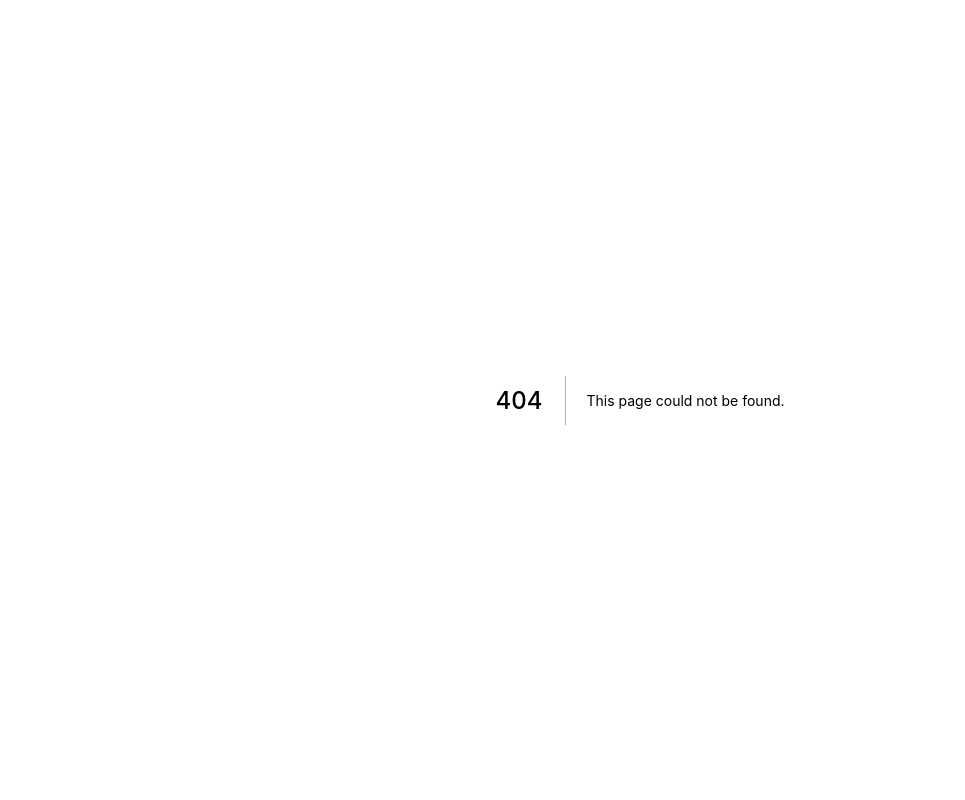
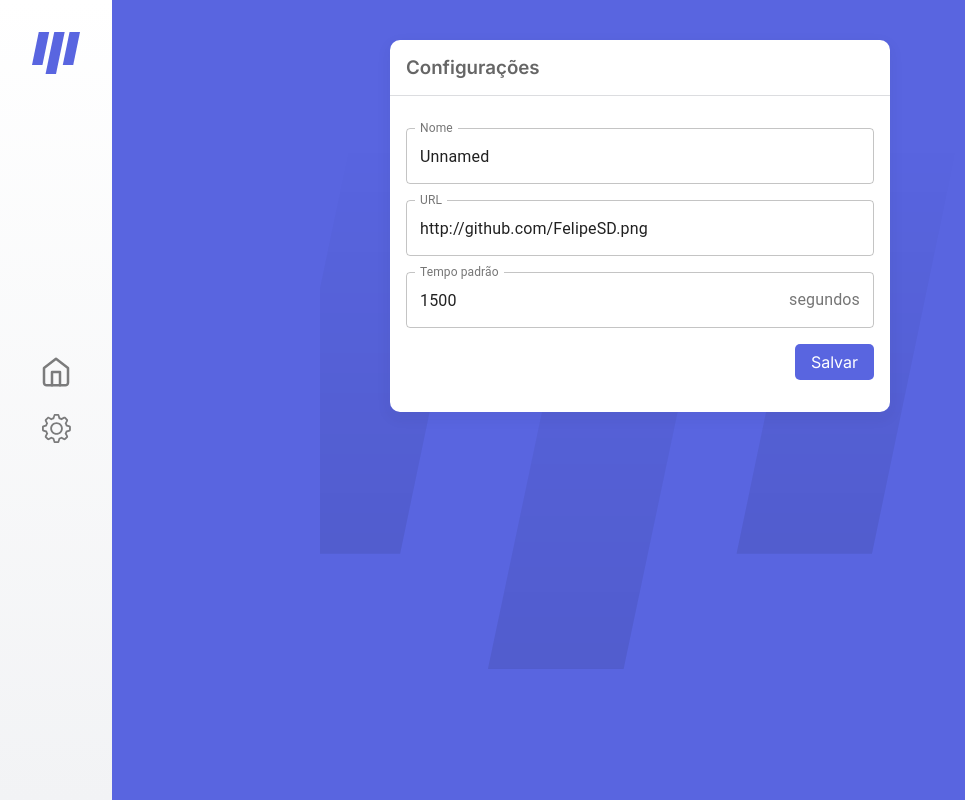
Before and after one commit to FelipeSD/move.it, a Next.js app: page /settings in a window 1280 px wide. Before the commit this address had no page. Shown: the whole page, without its empty margins (0-965 px from the left). Built offline with nearby package versions, Linux system fonts and the light colour scheme.

Commit message:
página de configurações definida

```diff
--- a/package.json
+++ b/package.json
@@ -8,10 +8,12 @@
     "start": "next start"
   },
   "dependencies": {
+    "@material-ui/core": "^4.11.3",
     "js-cookie": "^2.2.1",
     "next": "10.0.7",
     "react": "17.0.1",
-    "react-dom": "17.0.1"
+    "react-dom": "17.0.1",
+    "react-input-mask": "^2.0.4"
   },
   "devDependencies": {
     "@types/js-cookie": "^2.2.6",
--- a/src/components/LevelUpModal.tsx
+++ b/src/components/LevelUpModal.tsx
@@ -1,6 +1,7 @@
 import styles from '../styles/components/LevelUpModal.module.css';
 import {useContext} from "react";
 import {ChallengesContext} from "../contexts/ChallengesContext";
+
 export function LevelUpModal(){
 	const {level, closeLevelUpModal} = useContext(ChallengesContext);
 	return (
--- a/src/components/Profile.tsx
+++ b/src/components/Profile.tsx
@@ -4,12 +4,12 @@ import {ChallengesContext} from "../contexts/ChallengesContext";
 import styles from '../styles/components/Profile.module.css';
 
 export function Profile(){
-    const {level} = useContext(ChallengesContext);
+    const {level, name, url} = useContext(ChallengesContext);
     return (
         <div className={styles.profileContainer}>
-            <img src="http://github.com/FelipeSD.png" alt="Felipe SD"/>
+            <img src={url} alt="Foto perfil"/>
             <div>
-                <strong>Felipe Damasceno</strong>
+                <strong>{name}</strong>
                 <p>
                     <img src="icons/level.svg" alt="Level"/>
                     Level {level}
--- /dev/null
+++ b/src/components/SettingsForm.tsx
@@ -0,0 +1,102 @@
+import {useContext, useEffect, useState} from "react";
+import InputMask from 'react-input-mask';
+import styles from "../styles/components/SettingsForm.module.css";
+import {InputAdornment, TextField} from "@material-ui/core";
+import {ChallengesContext} from "../contexts/ChallengesContext";
+
+export function SettingsForm(){
+	const {
+		name,
+		changeName,
+
+		url,
+		changeUrl,
+
+		defaultTime,
+		changeDefaultTime
+	} = useContext(ChallengesContext);
+
+	const [newName, setNewName] = useState(name);
+	const [newUrl, setNewUrl] = useState(url);
+	const [newDefaultTime, setNewDefaultTime] = useState(defaultTime);
+
+	const [hasChanged, setHasChanged] = useState(false);
+
+	useEffect(()=>{
+		setHasChanged(true);
+	}, [newName, newUrl, newDefaultTime]);
+
+	function handleSubmit(e){
+		e.preventDefault();
+		if(name !== newName){
+			changeName(newName);
+		}
+		if(url !== newUrl){
+			changeUrl(newUrl);
+		}
+		if(defaultTime !== newDefaultTime) {
+			changeDefaultTime(newDefaultTime);
+		}
+
+		setHasChanged(false);
+	}
+
+	return (
+		<form method="POST" className={styles.formContainer} onSubmit={(e)=>handleSubmit(e)}>
+			<div className={styles.formGroup}>
+				<TextField
+					id="inputName"
+					label="Nome"
+					type="text"
+					placeholder="Digite o seu username"
+
+					variant="outlined"
+					fullWidth={true}
+
+					value={newName}
+					onChange={(e)=>setNewName(e.target.value)}
+				/>
+			</div>
+			<div className={styles.formGroup}>
+				<TextField
+					id="inputURL"
+					label="URL"
+					type="url"
+					placeholder="Digite a URL da imagem"
+
+					variant="outlined"
+					fullWidth={true}
+
+					value={newUrl}
+					onChange={(e)=>setNewUrl(e.target.value)}
+				/>
+			</div>
+			<div className={styles.formGroup}>
+				<InputMask
+					mask="9999"
+				    value={newDefaultTime}
+				    onChange={(e)=>setNewDefaultTime(e.target.value)}
+				>
+					{() => <TextField
+						id={"inputTime"}
+						label={"Tempo padrão"}
+						InputProps={{
+							endAdornment: <InputAdornment position="end">segundos</InputAdornment>,
+						}}
+						variant={"outlined"}
+						fullWidth={true}
+					/>}
+				</InputMask>
+			</div>
+			<div className={styles.buttonContainer}>
+				<button
+					disabled={!hasChanged}
+					type="submit"
+					className={styles.saveConfigButton}
+				>
+					Salvar
+				</button>
+			</div>
+		</form>
+	)
+}
--- a/src/contexts/ChallengesContext.tsx
+++ b/src/contexts/ChallengesContext.tsx
@@ -2,8 +2,6 @@ import {createContext, useState, ReactNode, useEffect} from 'react';
 import Cookies from 'js-cookie';
 import challenges from '../../challenges.json';
 import {LevelUpModal} from "../components/LevelUpModal";
-import {use} from "ast-types";
-import {func} from "prop-types";
 
 interface Challenge {
     type: 'body' | 'eye';
@@ -13,17 +11,27 @@ interface Challenge {
 
 interface ChallengesProviderProps {
     children: ReactNode;
-    level: number,
-    currentExperience: number
-    challengesCompleted: number
+    name: string;
+    url: string;
+    defaultTime?: number,
+    level?: number,
+    currentExperience?: number
+    challengesCompleted?: number
 }
 
 interface ChallengesContextData {
+    name: string;
     level: number;
+    defaultTime: number;
+    url: string;
     currentExperience: number;
     challengesCompleted: number;
     activeChallenge: Challenge;
     experienceToNextLevel: number;
+
+    changeName: (string)=>void;
+    changeUrl: (string)=>void;
+    changeDefaultTime: (number)=>void;
     levelUp: ()=>void;
     startNewChallenge: ()=>void;
     resetChallenge: ()=>void;
@@ -39,6 +47,9 @@ export function ChallengesProvider({
         children,
         ...rest
 }: ChallengesProviderProps){
+    const [name, setName] = useState(rest.name ?? 'Unnamed');
+    const [url, setUrl] = useState(rest.url ?? 'http://github.com/FelipeSD.png');
+    const [defaultTime, setDefaultTime] = useState(rest.defaultTime ?? 25*60);
     const [level, setLevel] = useState(rest.level ?? 1);
     const [currentExperience, setCurrentExperience] = useState(rest.currentExperience ?? 0);
     const [challengesCompleted, setChallengesCompleted] = useState(rest.challengesCompleted ?? 0);
@@ -54,11 +65,32 @@ export function ChallengesProvider({
     }, []);
 
     useEffect(()=>{
+        Cookies.set("name", String(name));
+        Cookies.set("url", String(url));
         Cookies.set("level", String(level));
+        Cookies.set("defaultTime", String(defaultTime));
         Cookies.set("currentExperience", String(currentExperience));
         Cookies.set("challengesCompleted", String(challengesCompleted));
+    }, [
+        name,
+        url,
+        level,
+        defaultTime,
+        currentExperience,
+        challengesCompleted
+    ]);
 
-    }, [level, currentExperience, challengesCompleted]);
+    function changeName(newName: string){
+        setName(newName);
+    }
+
+    function changeUrl(newUrl: string) {
+        setUrl(newUrl);
+    }
+
+    function changeDefaultTime(newDefaultTime: number) {
+        setDefaultTime(newDefaultTime);
+    }
 
     function levelUp(){
         setLevel(level+1);
@@ -111,13 +143,19 @@ export function ChallengesProvider({
     return (
         <ChallengesContext.Provider
             value={{
+                name,
+                url,
                 level,
-                levelUp,
+                defaultTime,
                 currentExperience,
                 challengesCompleted,
-                startNewChallenge,
                 activeChallenge,
                 experienceToNextLevel,
+                changeName,
+                changeUrl,
+                changeDefaultTime,
+                levelUp,
+                startNewChallenge,
                 resetChallenge,
                 completeChallenge,
                 closeLevelUpModal
--- /dev/null
+++ b/src/pages/settings.tsx
@@ -0,0 +1,59 @@
+import Head from "next/head";
+import {GetServerSideProps} from "next";
+
+import {AsideNavigation} from "../components/AsideNavigation";
+import {SettingsForm} from "../components/SettingsForm";
+import {ChallengesProvider} from "../contexts/ChallengesContext";
+
+import styles from '../styles/pages/Settings.module.css';
+
+interface SettingsProps {
+	name: string;
+	url: string;
+	defaultTime: number;
+}
+
+export default function Settings(props: SettingsProps){
+	return (
+		<ChallengesProvider
+			name={props.name}
+			url={props.url}
+			defaultTime={props.defaultTime}
+		>
+			<Head>
+				<title>Configurações | move.it</title>
+			</Head>
+			<main className={styles.main}>
+				<aside>
+					<AsideNavigation />
+				</aside>
+				<article className={styles.container}>
+					<section className={styles.card}>
+						<div className={styles.cardHeader}>
+							<h1>Configurações</h1>
+						</div>
+						<div className={styles.cardBody}>
+							<SettingsForm />
+						</div>
+					</section>
+				</article>
+			</main>
+		</ChallengesProvider>
+	)
+}
+
+export const getServerSideProps: GetServerSideProps = async (ctx) => {
+	const  {
+		name,
+		url,
+		defaultTime
+	} = ctx.req.cookies;
+
+	return {
+		props: {
+			"name": name,
+			"url": url,
+			"defaultTime": defaultTime
+		}
+	}
+}
--- /dev/null
+++ b/src/styles/components/SettingsForm.module.css
@@ -0,0 +1,23 @@
+.formContainer .formGroup{
+    width: 100%;
+    display: block;
+    margin-bottom: 1rem;
+}
+
+.formContainer button.saveConfigButton{
+    border: none;
+    border-radius: 5px;
+
+    background: var(--blue);
+    color: var(--white);
+
+    padding: .5rem 1rem;
+}
+
+.formContainer button.saveConfigButton:disabled {
+    background: var(--gray-line);
+}
+
+.formContainer .buttonContainer{
+    float: right;
+}
--- /dev/null
+++ b/src/styles/pages/Settings.module.css
@@ -0,0 +1,41 @@
+.main{
+    display: flex;
+}
+
+.container{
+    min-height: 100vh;
+    width: 100%;
+    background-color: var(--blue);
+    background-image: url("../../../public/logo-background.svg");
+    background-repeat: no-repeat;
+    background-size: 50%;
+    background-position: center;
+
+    padding: 2.5rem 2rem;
+}
+
+/*CARD COMPONENT*/
+.card {
+    background: var(--white);
+    border-radius: 10px;
+    box-shadow: 0 5px .875rem 2px rgba(41,48,66,.05);
+    word-wrap: break-word;
+
+    max-width: 500px;
+    margin: 0 auto;
+
+    display: flex;
+    flex-direction: column;
+}
+
+.cardHeader, .cardBody{
+    padding: 1rem;
+}
+
+.cardHeader{
+    border-bottom: 1px solid var(--gray-line);
+}
+
+.cardBody{
+    margin: 1rem 0;
+}
```
Also changed, not shown: src/contexts/CountDownContext.tsx (+6 -3 lines), src/pages/index.tsx (+13 -1 lines), public/logo-background.svg (added), 1 other file (tests, documents, lock files or other folders).
